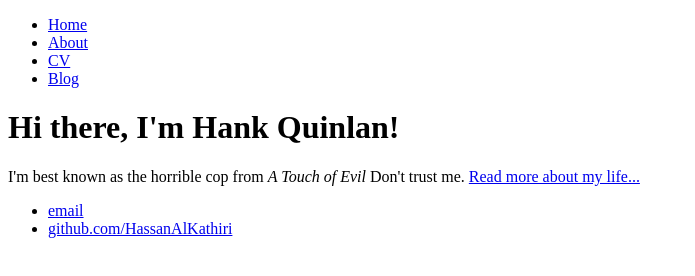
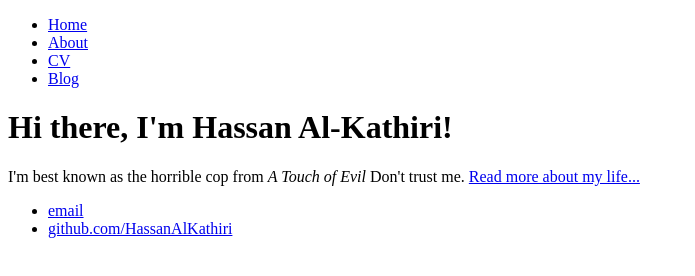
Before and after one commit to HassanAlKathiri/HassanAlKathiri.github.io, a plain HTML site: page index.html in a window 1280 px wide. Shown: the whole page, without its empty margins (0-695 px from the left). Drawn offline with Linux system fonts and the light colour scheme.

Commit message:
Update index.html

```diff
--- a/index.html
+++ b/index.html
@@ -14,7 +14,7 @@
 		</nav>
 		<div class="container">
     		<div class="blurb">
-        		<h1>Hi there, I'm Hank Quinlan!</h1>
+        		<h1>Hi there, I'm Hassan Al-Kathiri!</h1>
 				<p>I'm best known as the horrible cop from <em>A Touch of Evil</em> Don't trust me. <a href="/about">Read more about my life...</a></p>
     		</div><!-- /.blurb -->
 		</div><!-- /.container -->
```
